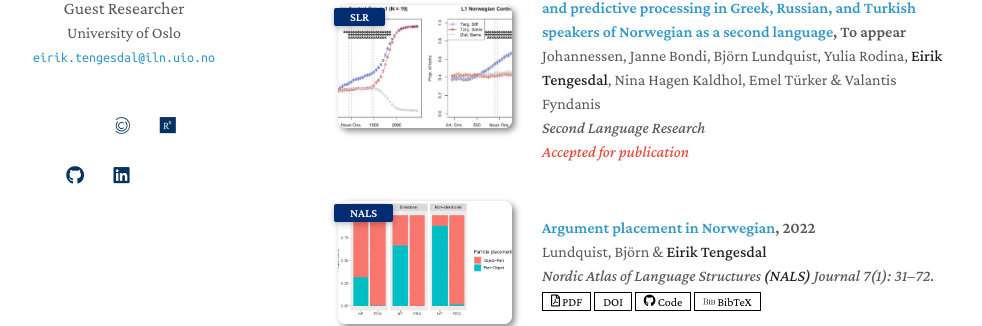
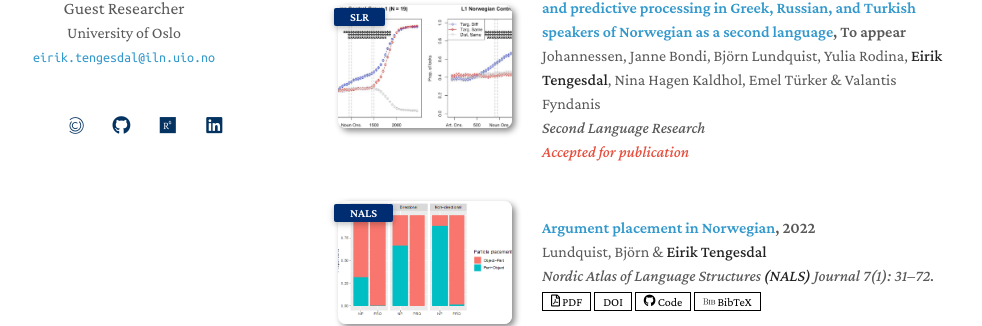
Before and after one commit to EirikTengesdal/eiriktengesdal.no-old, a Jekyll site: the page built from index.md, in a window 1280 px wide. Shown: the part 365-691 px from the top of the page, without its empty margins (152-1134 px from the left). Built offline with Jekyll 4.4.1, drawn with Linux system fonts in a browser that asks for light colours; nearby versions of some CDN libraries; a style sheet for code colours, icons or effects is not loaded; our own code applies the rules of GitHub Pages for plain Markdown files.

Commit message:
Update homepage.html

```diff
--- a/_layouts/homepage.html
+++ b/_layouts/homepage.html
@@ -105,17 +105,17 @@
         </a>
         {% endif %}
 
+        {% if site.github_link %}
+        <a style="margin: 0 5px 0 0" href="{{ site.github_link }}" title="GitHub">
+          <i class="fab fa-github"></i>
+        </a>
+        {% endif %}
+
         {% if site.researchgate %}
         <a style="margin: 0 5px 0 0" href="{{ site.researchgate }}" title="ResearchGate">
           <i class="fab fa-fw fa-researchgate"></i>
         </a>
-        <br>
-        {% endif %}
-
-        {% if site.github_link %}
-        <a style="margin: 0 5px 0 0" href="{{ site.github_link }}" title="GitHub">
-          <i class="fab fa-github"></i>
-        </a>
+        <!-- <br> -->
         {% endif %}
 
         {% if site.linkedin %}
```
